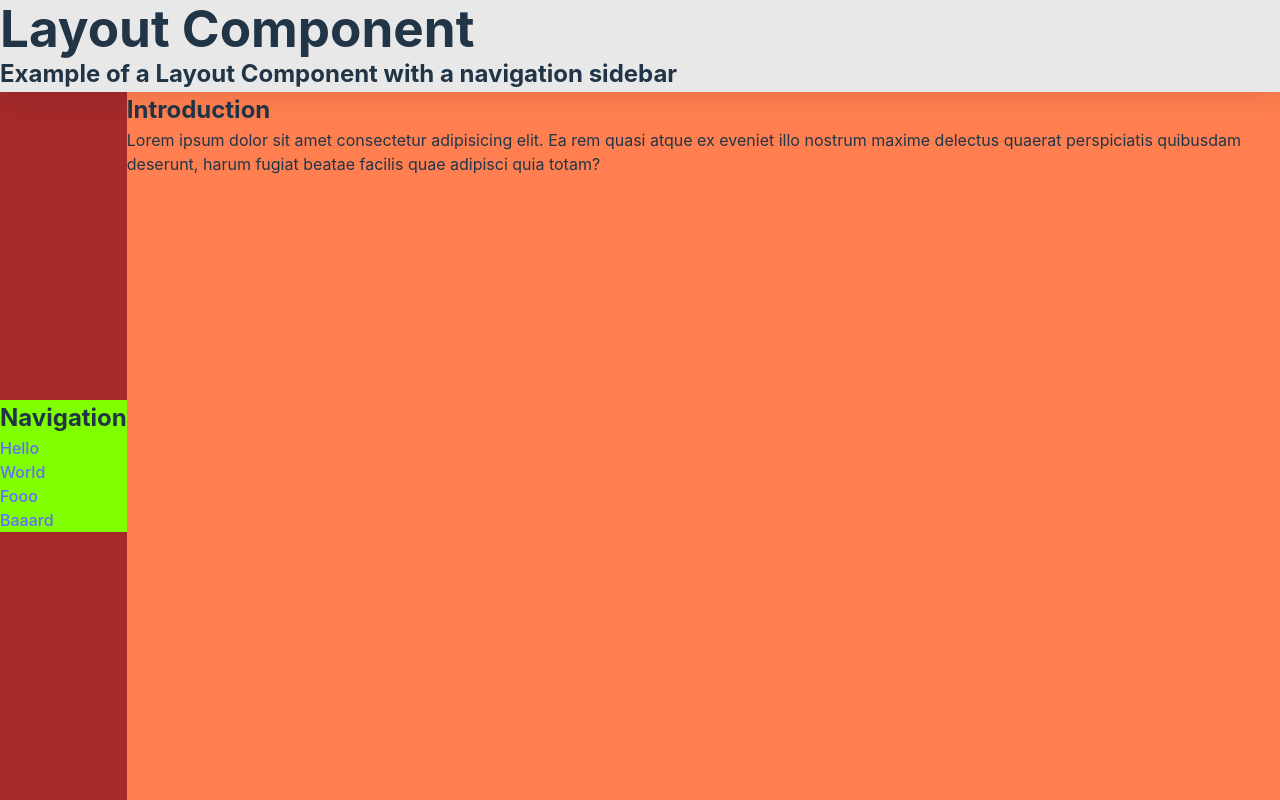
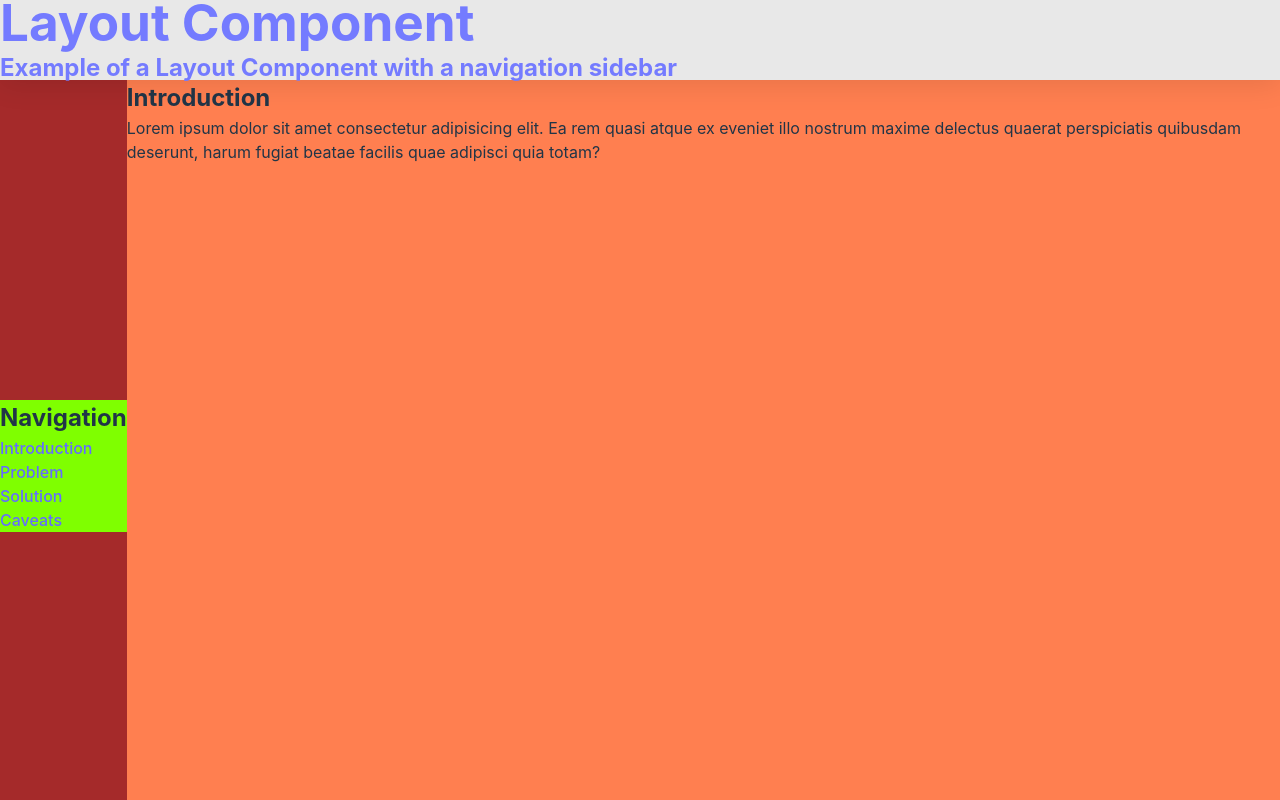
Before and after one commit to LarsGJobloop/react-layouts, a React (Vite) app: page / in a window 1280 px wide. Shown: the top 800 px of the page. Built offline with nearby package versions, Linux system fonts and the light colour scheme.

Commit message:
add generation of links

```diff
--- a/src/App.css
+++ b/src/App.css
@@ -3,17 +3,21 @@
   flex-direction: column;
   min-height: 100vh;
   min-height: 100svh;
+
+  --navbar-height: 10vh;
 }
 
 .Navbar {
-  position: sticky;
-  top: 0px;
+  /* position: sticky;
+  top: 0px; */
 
   display: flex;
   justify-content: space-between;
   align-items: center;
 
   z-index: 9999;
+
+  height: var(--navbar-height);
 }
 
 .Main {
@@ -29,6 +33,8 @@
 /* Generic Classes */
 .section {
   min-height: 100vh;
+
+  /* scroll-margin-top: var(--navbar-height); */
 }
 
 .glass-frosted {
--- a/src/App.tsx
+++ b/src/App.tsx
@@ -5,10 +5,12 @@ function App() {
   return (
     <div className="App">
       <header className="Navbar glass-frosted">
-        <div>
-          <h1>Layout Component</h1>
-          <h2>Example of a Layout Component with a navigation sidebar</h2>
-        </div>
+        <a href="/">
+          <div>
+            <h1>Layout Component</h1>
+            <h2>Example of a Layout Component with a navigation sidebar</h2>
+          </div>
+        </a>
       </header>
 
       <main className="Main">
@@ -36,7 +38,7 @@ function App() {
               </p>
             </Layout.Section>
 
-            <Layout.Section heading="Proposed Solution" className="section">
+            <Layout.Section heading="Solution" className="section">
               <h2>Proposed Solution</h2>
               <p>
                 Lorem ipsum dolor sit amet consectetur adipisicing elit. Ea rem
--- a/src/layout/LayoutWithSideNavigation/LayoutWithSideNavigation.tsx
+++ b/src/layout/LayoutWithSideNavigation/LayoutWithSideNavigation.tsx
@@ -1,29 +1,36 @@
-import React, { HTMLAttributes, createContext, useContext } from "react";
+import React, {
+  HTMLAttributes,
+  createContext,
+  useContext,
+  useEffect,
+  useState,
+} from "react";
 import style from "./style.module.css";
 
 const layoutContext = createContext<ILayoutContext | undefined>(undefined);
 
 interface ILayoutContext {
   headers: string[];
+  updateHeaders: (newHeaders: string[]) => void;
 }
 
-interface LayoutContextProps {
+interface LayoutContextOptions {
   value: ILayoutContext;
   children: React.ReactNode;
 }
 
-const LayoutContext = ({ value, children }: LayoutContextProps) => {
+const LayoutContext = ({ value, children }: LayoutContextOptions) => {
   return (
     <layoutContext.Provider value={value}>{children}</layoutContext.Provider>
   );
 };
 
-const useLayoutContext = () => {
+const useLayoutContext = (componentName: string) => {
   const context = useContext(layoutContext);
 
   if (!context) {
     throw new Error(
-      "This component must be used within the Layout.Root component"
+      `${componentName} must be a child of the Layout.Root component`
     );
   }
 
@@ -38,12 +45,15 @@ interface RootProps {
 }
 
 const Root = ({ children }: RootProps) => {
+  const [headers, setHeaders] = useState<string[]>([]);
   const [navigation, content] = children;
 
-  const headers = ["Hello", "World", "Fooo", "Baaard"];
+  function updateHeaders(newHeaders: string[]) {
+    setHeaders(() => newHeaders);
+  }
 
   return (
-    <LayoutContext value={{ headers }}>
+    <LayoutContext value={{ headers, updateHeaders }}>
       <section className={style["container"]}>
         <div className={style["navigation"]}>{navigation}</div>
         <div className={style["content"]}>{content}</div>
@@ -57,7 +67,7 @@ interface NavigationProps {
 }
 
 const Navigation = ({ linksAs }: NavigationProps) => {
-  const { headers } = useLayoutContext();
+  const { headers } = useLayoutContext("Layout.Navigation");
 
   return (
     <nav className="">
@@ -78,6 +88,13 @@ interface ContentProps {
 }
 
 const Content = ({ children }: ContentProps) => {
+  const sectionsHeaders = children.map((child) => child.props.heading);
+  const { updateHeaders } = useLayoutContext("Layout.Content");
+
+  useEffect(() => {
+    updateHeaders(sectionsHeaders);
+  }, []);
+
   return <section>{children}</section>;
 };
 
```
